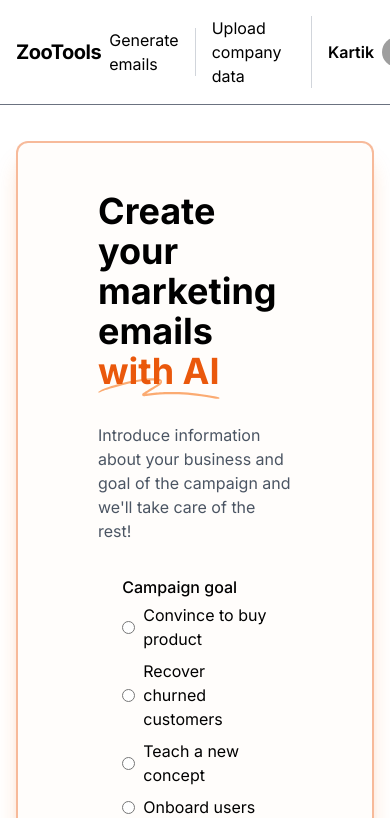
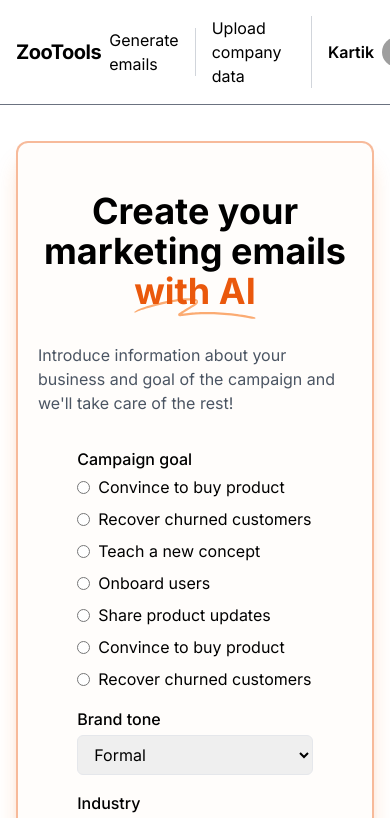
Before and after one commit to codingmickey/recommender, a Next.js app: page / in a window 390 px wide. Shown: the top 818 px of the page. Built offline with nearby package versions, Linux system fonts and the light colour scheme; grey boxes are pictures that could not be loaded.

Commit message:
fix: responsiveness of the landing form on mobile
Signed-off-by: Kartik Jolapara <kjmickey003@gmail.com>

```diff
--- a/components/EmailForm.tsx
+++ b/components/EmailForm.tsx
@@ -113,8 +113,8 @@ const EmailForm = () => {
       ) : (
         <div className="background-gradient">
           {/* hover:shadow-orange-500/50 */}
-          <div className="max-w-7xl mx-auto p-4 px-20 rounded-xl border-2 border-orange-600/40 bg-orange-100/10 shadow-xl backdrop-filter backdrop-blur-lg transform duration-300 shadow-orange-500/25 py-12 flex flex-col items-center gap-8 w-full">
-            <h2 className="mx-auto max-w-4xl font-display text-4xl font-bold tracking-normal text-black-300 sm:text-5xl">
+          <div className="max-w-7xl mx-auto p-4 md:px-20 px-5 rounded-xl border-2 border-orange-600/40 bg-orange-100/10 shadow-xl backdrop-filter backdrop-blur-lg transform duration-300 shadow-orange-500/25 py-12 flex flex-col items-center gap-8 w-full">
+            <h2 className="mx-auto max-w-4xl font-display text-4xl font-bold tracking-normal text-black-300 sm:text-5xl text-center">
               Create your marketing emails{' '}
               <span className="relative whitespace-nowrap text-orange-600">
                 <SquigglyLines />
```
